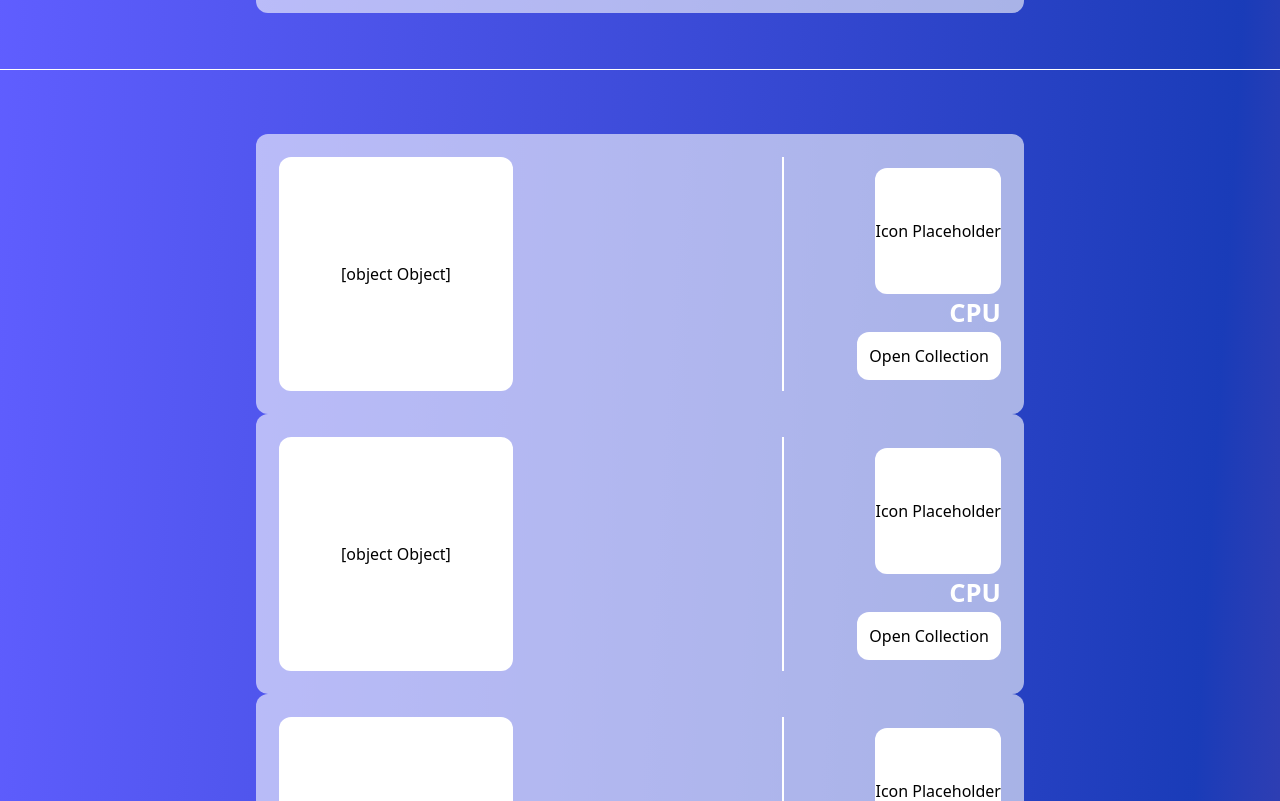
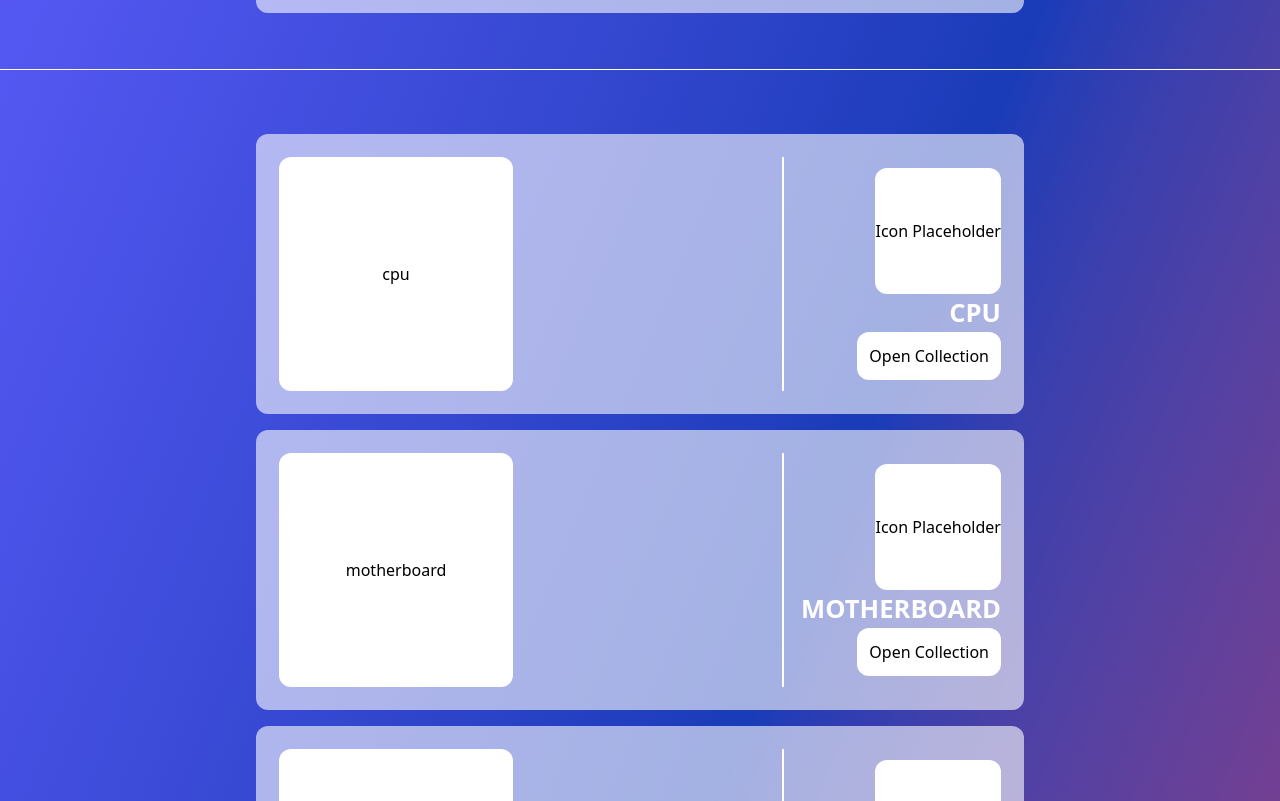
Before and after one commit to Luka-khokhashvili/Pc-configurator-app, an Angular app: page / in a window 1280 px wide. Shown: the part 579-1380 px from the top of the page. Built offline with nearby package versions, Linux system fonts and the light colour scheme; data requests are answered from the project's data file.

Commit message:
Implement open collection functionality  - Added function to open window with part collection  - Added dynamic loading of part data to the window  - Created select part function mockup

```diff
--- a/src/app/app.component.ts
+++ b/src/app/app.component.ts
@@ -3,7 +3,7 @@ import { RouterOutlet } from '@angular/router';
 import { NavbarComponent } from './components/navbar/navbar.component';
 import { WelcomeComponent } from './components/welcome-section/welcome.component';
 import { PartSelectorComponent } from './components/part-selector/part-selector.component';
-import { NgFor } from '@angular/common';
+import { NgFor, NgIf } from '@angular/common';
 
 @Component({
   selector: 'app-root',
--- a/src/app/components/part-selector/part-selector.component.html
+++ b/src/app/components/part-selector/part-selector.component.html
@@ -1,5 +1,4 @@
-<section *ngFor="let part of parts"
-  id={{part}}
+<section id={{partName}}
   class="relative bg-white/60 flex items-center justify-between p-[3%] w-[60vw] h-[35vh] rounded-xl"
 >
   <div class="relative flex items-center gap-[2%] w-[70%] h-full border-r-2">
@@ -7,17 +6,10 @@
       class="bg-white rounded-xl h-full aspect-square flex items-center justify-center text-black"
     >
       <!-- Icon Placeholder -->
-       {{ part }}
+       {{ partName }}
     </div>
     <div class="flex flex-col items-start justify-center w-[100%]">
-      <p class="text-2xl text-black">
-        <!-- {{ description.producer }}, {{ description.model }}
-        {{ description.gen }} {{ description.version }} -->
-      </p>
-      <!-- <p class="text-xl text-black">Cores: {{ description.cores }}</p> -->
-      <!-- <p class="text-xl text-black">Threads: {{ description.threads }}</p> -->
-      <!-- <p class="text-xl text-black">GHZ: {{ description.ghz }}</p> -->
-      <!-- <p class="text-xl text-black">Price: {{ description.price }}</p> -->
+
     </div>
   </div>
   <div class="flex flex-col items-end justify-center w-[30%]">
@@ -27,8 +19,23 @@
       Icon Placeholder
     </div>
     <h3 class="text-[2vw] text-end text-white font-black uppercase">{{ partName }}</h3>
-    <button class="bg-white rounded-xl p-3 text-black capitalize">
+    <button (click)="toggleWindow()" class="bg-white rounded-xl p-3 text-black capitalize cursor-pointer">
       Open collection
     </button>
   </div>
+  <div  *ngIf="toggleWindowValue" class="bg-white rounded-xl fixed flex flex-col gap-1 justify-center items-start top-[5vh] left-[5vw] w-[90vw] h-[90vh] p-[5%] overflow-y-scroll z-10">
+    <h1 (click)="toggleWindow()" class="text-black cursor-pointer absolute top-0 right-0">X</h1>
+    <div *ngFor="let part of parts" class="text-black flex flex-row gap-2.5 justify-evenly items-center">
+      <h3>{{ part.name }}</h3>
+      <button (click)="selectPart(part.name)" class="bg-white rounded-xl p-3 text-black capitalize cursor-pointer">
+        Select
+      </button>
+      <div *ngFor="let entry of part | keyvalue">
+        <p *ngIf="entry.key !== 'name'">
+          <strong>{{ entry.key }}:</strong> {{ entry.value }}
+        </p>
+      </div>
+    </div>
+
+  </div>
 </section>
--- a/src/app/components/part-selector/part-selector.component.ts
+++ b/src/app/components/part-selector/part-selector.component.ts
@@ -1,18 +1,20 @@
-import { Component, Input, input } from '@angular/core';
+import { Component, EventEmitter, Input, input, Output } from '@angular/core';
 import { DataService } from '../../services/data.service';
-import { finalize } from 'rxjs';
-import { NgFor } from '@angular/common';
+import { CommonModule, NgFor, NgIf } from '@angular/common';
 
 @Component({
   selector: 'app-part-selector',
-  imports: [NgFor],
+  imports: [CommonModule],
   templateUrl: './part-selector.component.html',
   styleUrl: './part-selector.component.css',
 })
 export class PartSelectorComponent {
   @Input() partName!: string;
 
+  toggleWindowValue: boolean = false;
+
   parts: any[] = [];
+  selectedPart: any[] = [];
   errorMessage!: string;
   loading: boolean = false;
 
@@ -23,8 +25,17 @@ export class PartSelectorComponent {
     if (this.partName) {
       this.dataService.getAllParts(this.partName).subscribe((data) => {
         this.parts = data;
-        console.log(data);
+        console.log(this.parts);
       });
     }
   }
+
+  toggleWindow() {
+    this.toggleWindowValue = !this.toggleWindowValue;
+  }
+
+  selectPart(partName: string) {
+    this.selectedPart = this.parts.filter((part) => part.name === partName);
+    this.toggleWindow();
+  }
 }
```
